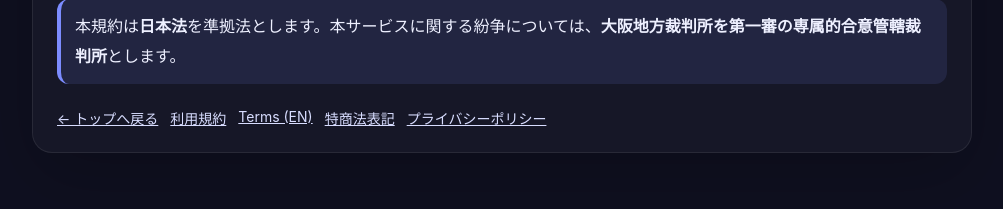
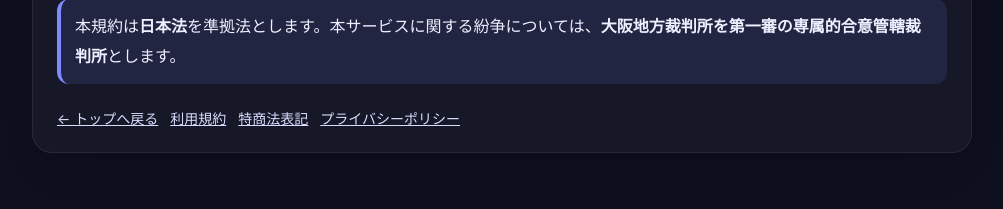
Before and after one commit to kek46991-commits/keiba-kachisuji-app, a FastAPI app: page /terms in a window 1280 px wide. Shown: the part 2325-2534 px from the top of the page, without its empty margins (138-1141 px from the left). Run offline with FastAPI, Linux system fonts and the light colour scheme; some libraries are stand-ins or nearby versions.

Commit message:
fix: 英語版利用規約(/terms/en)を削除して日本語版のみに統一
- server.py: /terms/en ルート削除・sitemap.xmlから/terms/en除外
- legal/base.html: Terms (EN) ナビリンク削除
- tests/test_server.py: test_terms_en_returns_200 削除（22テスト）

```diff
--- a/web/server.py
+++ b/web/server.py
@@ -526,18 +526,6 @@ def terms_ja(request: Request) -> HTMLResponse:
     )
 
 
-@app.get("/terms/en", response_class=HTMLResponse)
-def terms_en(request: Request) -> HTMLResponse:
-    return _legal_response(
-        request,
-        "legal/terms_en.html",
-        "Terms of Service",
-        description="Terms for the G1 prediction and EV analytics subscription service. Japanese version prevails.",
-        path="/terms/en",
-        lang="en",
-    )
-
-
 @app.get("/tokushoho", response_class=HTMLResponse)
 def tokushoho(request: Request) -> HTMLResponse:
     context = _seo_context(
@@ -575,7 +563,7 @@ def robots_txt() -> PlainTextResponse:
 
 @app.get("/sitemap.xml")
 def sitemap_xml() -> Response:
-    urls = ["/", "/terms", "/terms/en", "/tokushoho", "/privacy"]
+    urls = ["/", "/terms", "/tokushoho", "/privacy"]
     items = "".join(f"<url><loc>{_public_url(path)}</loc></url>" for path in urls)
     body = (
         '<?xml version="1.0" encoding="UTF-8"?>'
--- a/web/templates/legal/base.html
+++ b/web/templates/legal/base.html
@@ -93,7 +93,6 @@
       <div class="nav">
         <a href="/">← トップへ戻る</a>
         <a href="/terms">利用規約</a>
-        <a href="/terms/en">Terms (EN)</a>
         <a href="/tokushoho">特商法表記</a>
         <a href="/privacy">プライバシーポリシー</a>
       </div>
```
Also changed, not shown: tests/test_server.py (+0 -5 lines).
